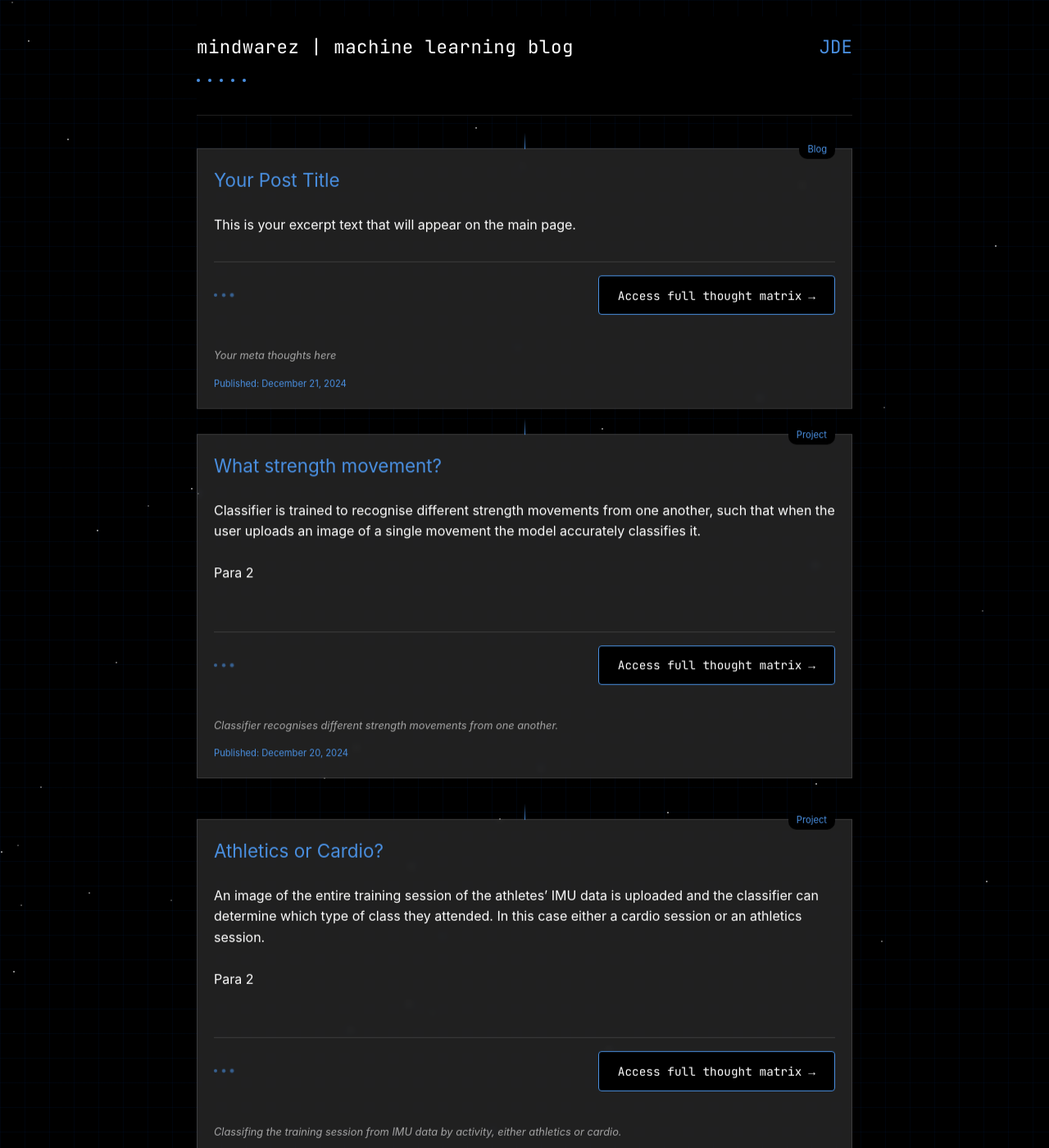
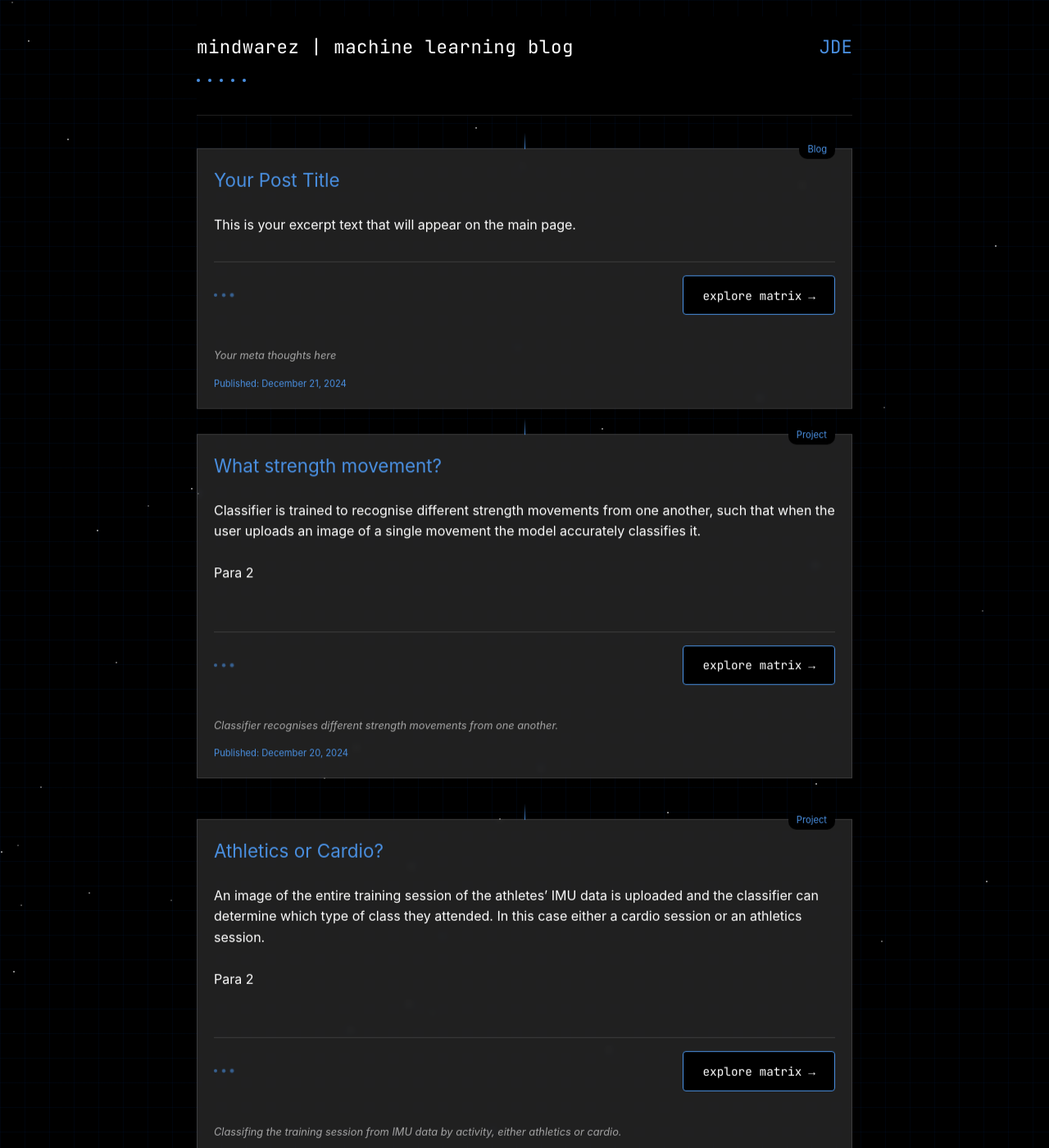
Before and after one commit to jamesbychance/mindwarez, a Jekyll site: the page built from index.html, in a window 1280 px wide and 1400 px high. Shown: the whole window at 82% size. Built offline with Jekyll 4.4.1, drawn with Linux system fonts in a browser that asks for light colours; some of the changed text lies outside the part shown.

Commit message:
stylising index.html and styles.css

```diff
--- a/index.html
+++ b/index.html
@@ -19,7 +19,7 @@ layout: default
             <div class="neural-dot"></div>
           </div>
         <a href="{{ post.url | relative_url }}" class="read-more">
-                Access full thought matrix <span class="arrow">→</span>
+          explore matrix <span class="arrow">→</span>
         </a>
         </div>
     </div>
```
Lines whose indentation alone changed are shown as unchanged.
